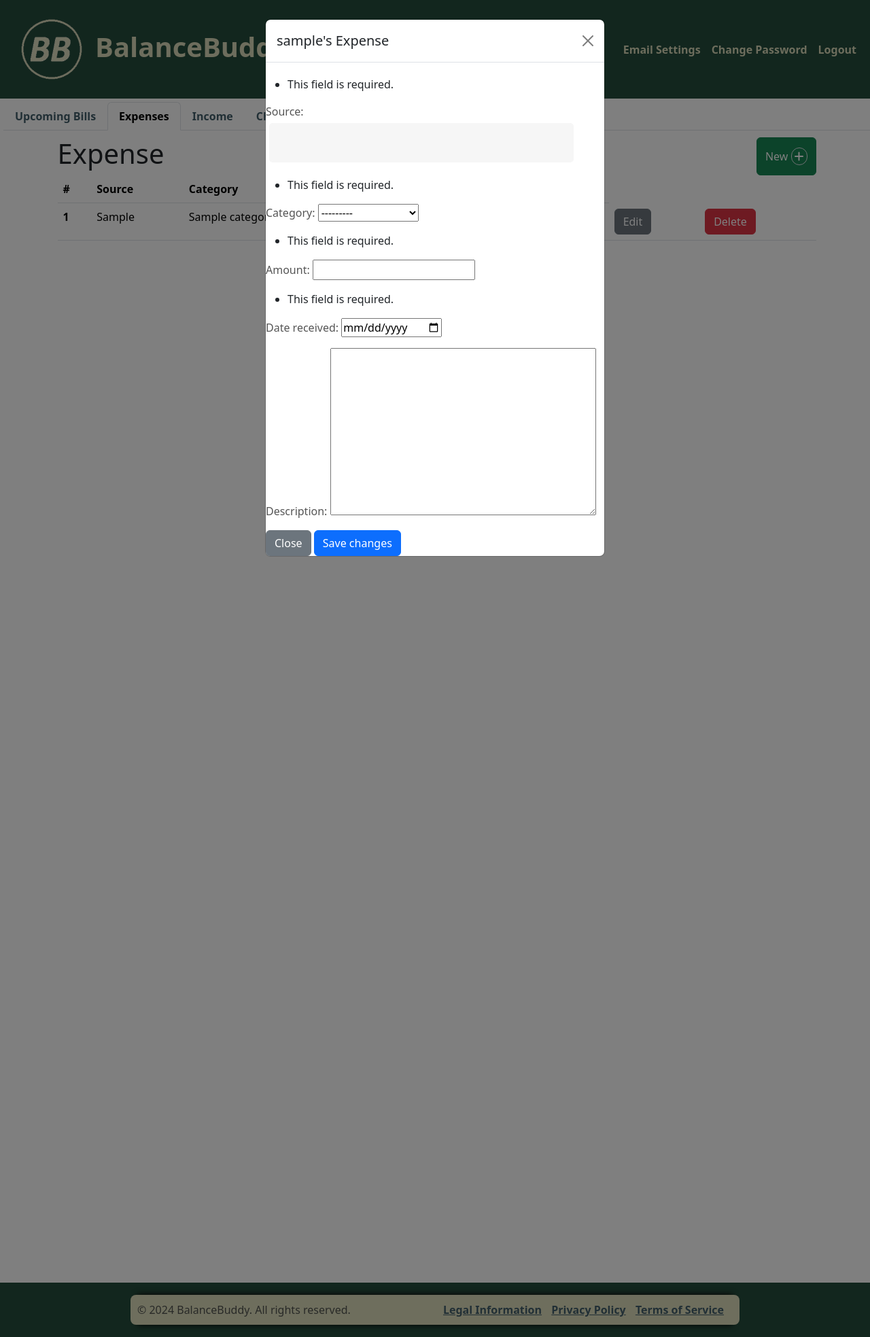
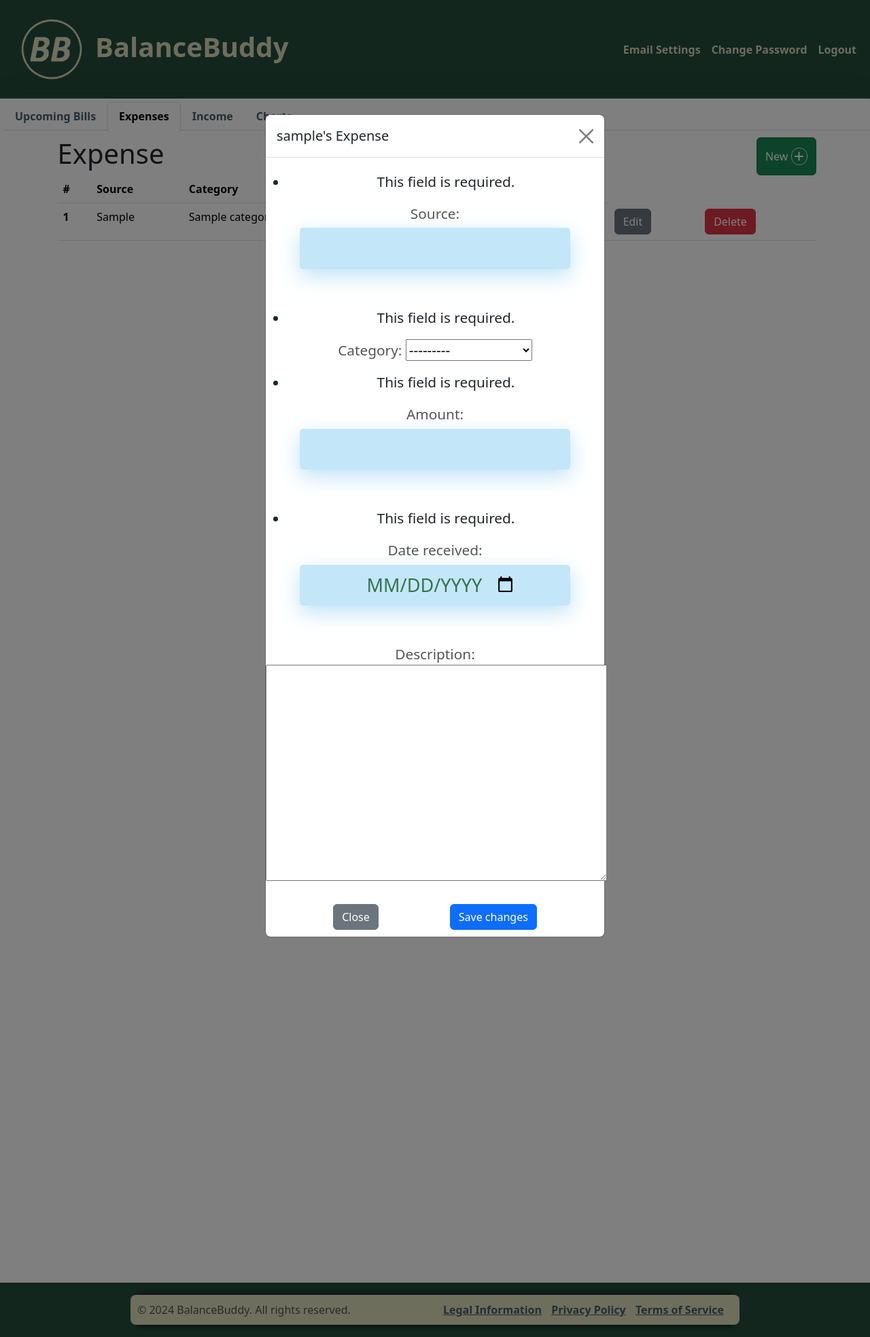
Before and after one commit to douglas86/january-hackathon-team8, a Django app: page /expense/ in a window 1280 px wide, after a click on "New". Shown: the whole page at 68% size. Run offline with Django 5.2, Linux system fonts and the light colour scheme; a user stored in the database is signed in; tables that the repository leaves empty hold one stand-in row (values such as "Sample post"); some libraries are stand-ins or nearby versions.

Commit message:
fix: styling of modal on new entry

```diff
--- a/templates/dashboard/expense.html
+++ b/templates/dashboard/expense.html
@@ -17,7 +17,7 @@
                         </div>
 
                         {#                    Modal#}
-                        <div class="modal fade expense_form" id="new_expense" tabindex="-1" role="dialog"
+                        <div class="modal fade income_form" id="new_expense" tabindex="-1" role="dialog"
                              aria-labelledby="editModalLabel" aria-hidden="true">
                             <div class="modal-dialog" role="document">
                                 <div class="modal-content">
@@ -70,7 +70,7 @@
                                     </td>
                                 </tr>
 
-                                <div class="modal fade expense_form" id="delete-modal-{{ expense.id }}" tabindex="-1"
+                                <div class="modal fade income_form" id="delete-modal-{{ expense.id }}" tabindex="-1"
                                      role="dialog"
                                      aria-labelledby="editModalLabel"
                                      aria-hidden="true">
```
